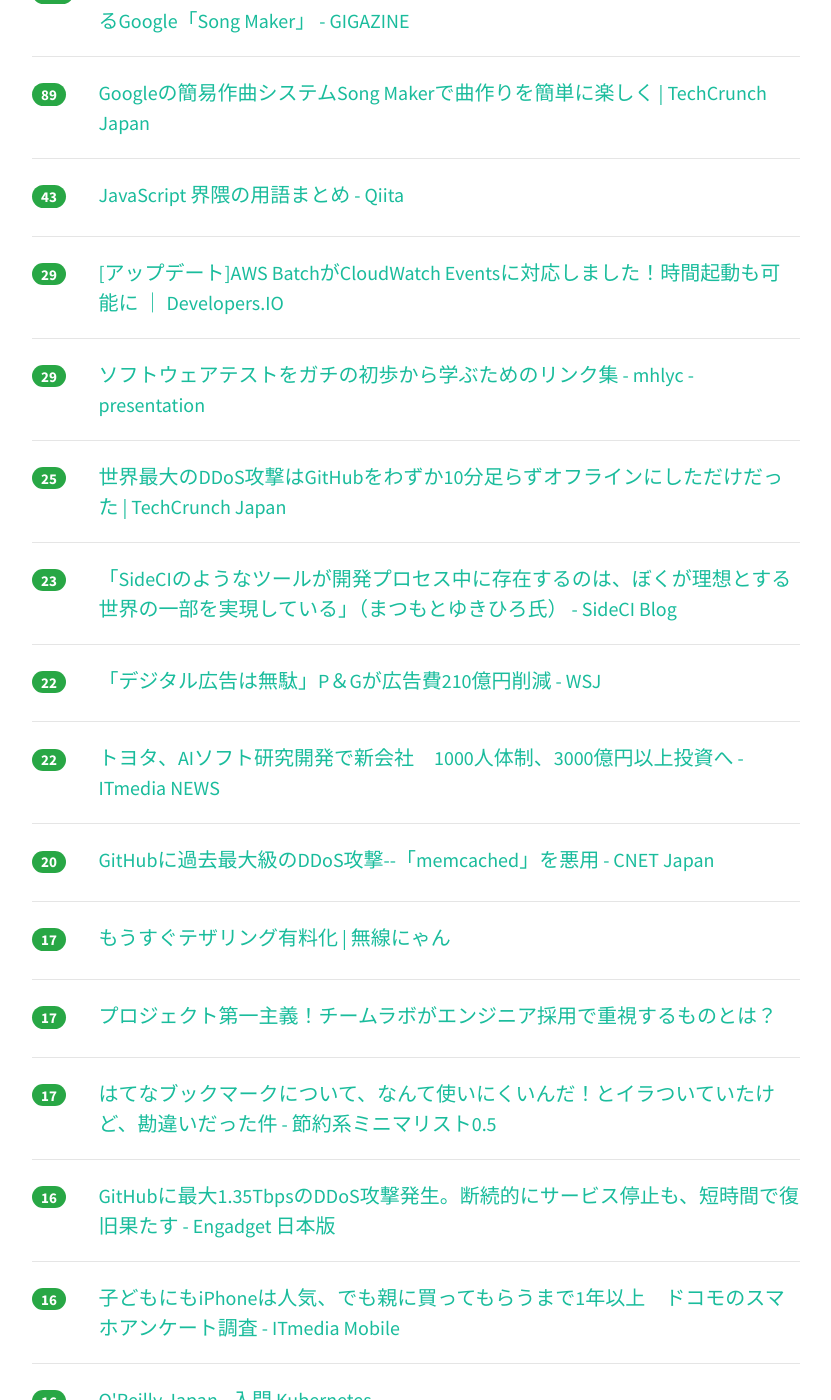
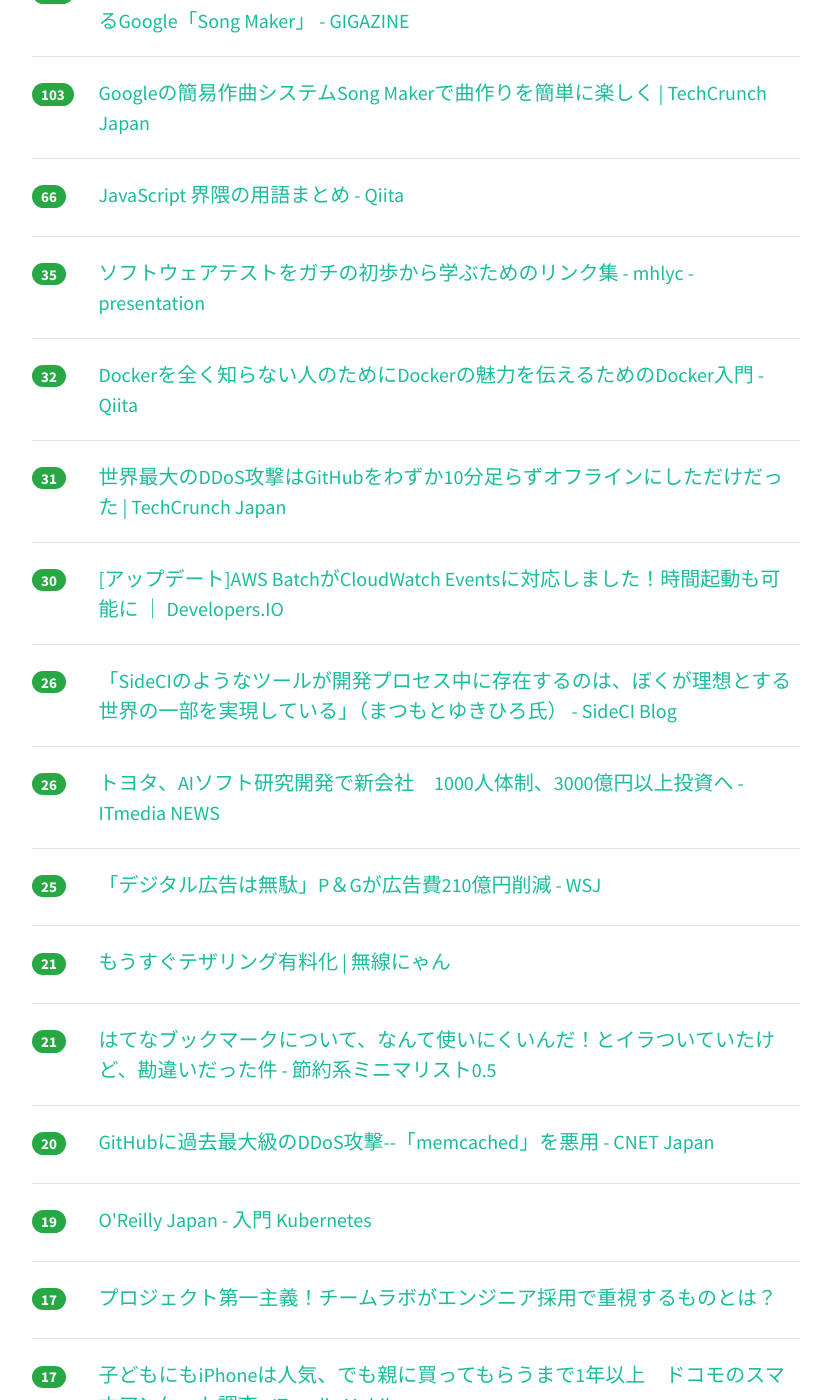
Before and after one commit to yatta47/hatena-matome-site, a Jekyll site: the page built from _posts/2018-03-03-hatena.md, in a window 1280 px wide and 1400 px high, scrolled down 419 px. Shown: the whole window, without its empty margins (224-1055 px from the left). Built offline with Jekyll 4.4.1, drawn with Linux system fonts in a browser that asks for light colours; nearby versions of some CDN libraries; some of the changed text lies outside the part shown.

Commit message:
Updated 2018-03-03

```diff
--- a/_posts/2018-03-03-hatena.md
+++ b/_posts/2018-03-03-hatena.md
@@ -1,54 +1,69 @@
 ---
 layout: post
 title:  "2018-03-03 はてぶIT"
-date:   2018-03-03 10:03:04
+date:   2018-03-03 11:03:03
 tags: [it-hotentry]
 ---
-21 件のデータあり
+23 件のデータあり
 
 <hr><div class="row">
-<div class="col-1"><span class="badge badge-pill badge-success h2">156</span></div>
+<div class="col-1"><span class="badge badge-pill badge-success h2">211</span></div>
 <div class="col-11"><a href='https://gigazine.net/news/20180302-chrome-music-lab-song-maker/' target='_blank'>インストール不要・誰でも無料で打ち込み音楽をブラウザ上で簡単に作曲できるGoogle「Song Maker」 - GIGAZINE</a></div>
 </div>
 <hr>
 <div class="row">
-<div class="col-1"><span class="badge badge-pill badge-success h2">89</span></div>
+<div class="col-1"><span class="badge badge-pill badge-success h2">103</span></div>
 <div class="col-11"><a href='http://jp.techcrunch.com/2018/03/02/2018-03-02-googles-song-maker-experiment-makes-making-songs-easy/' target='_blank'>Googleの簡易作曲システムSong Makerで曲作りを簡単に楽しく | TechCrunch Japan</a></div>
 </div>
 <hr>
 <div class="row">
-<div class="col-1"><span class="badge badge-pill badge-success h2">43</span></div>
+<div class="col-1"><span class="badge badge-pill badge-success h2">66</span></div>
 <div class="col-11"><a href='https://qiita.com/sinsengumi/items/e20342d13cbdd7ac2304' target='_blank'>JavaScript 界隈の用語まとめ - Qiita</a></div>
 </div>
 <hr>
 <div class="row">
-<div class="col-1"><span class="badge badge-pill badge-success h2">29</span></div>
+<div class="col-1"><span class="badge badge-pill badge-success h2">35</span></div>
+<div class="col-11"><a href='http://mhlyc.hatenablog.com/entry/2017/05/26/074749' target='_blank'>ソフトウェアテストをガチの初歩から学ぶためのリンク集 - mhlyc -presentation</a></div>
+</div>
+<hr>
+<div class="row">
+<div class="col-1"><span class="badge badge-pill badge-success h2">32</span></div>
+<div class="col-11"><a href='https://qiita.com/bremen/items/4604f530fe25786240db' target='_blank'>Dockerを全く知らない人のためにDockerの魅力を伝えるためのDocker入門 - Qiita</a></div>
+</div>
+<hr>
+<div class="row">
+<div class="col-1"><span class="badge badge-pill badge-success h2">31</span></div>
+<div class="col-11"><a href='http://jp.techcrunch.com/2018/03/02/2018-03-02-the-worlds-largest-ddos-attack-took-github-offline-for-less-than-tens-minutes/' target='_blank'>世界最大のDDoS攻撃はGitHubをわずか10分足らずオフラインにしただけだった | TechCrunch Japan</a></div>
+</div>
+<hr>
+<div class="row">
+<div class="col-1"><span class="badge badge-pill badge-success h2">30</span></div>
 <div class="col-11"><a href='https://dev.classmethod.jp/cloud/aws/batch-cloudwatch-events/' target='_blank'>[アップデート]AWS BatchがCloudWatch Eventsに対応しました！時間起動も可能に ｜ Developers.IO</a></div>
 </div>
 <hr>
 <div class="row">
-<div class="col-1"><span class="badge badge-pill badge-success h2">29</span></div>
-<div class="col-11"><a href='http://mhlyc.hatenablog.com/entry/2017/05/26/074749' target='_blank'>ソフトウェアテストをガチの初歩から学ぶためのリンク集 - mhlyc -presentation</a></div>
+<div class="col-1"><span class="badge badge-pill badge-success h2">26</span></div>
+<div class="col-11"><a href='http://blog-ja.sideci.com/entry/2018/03/02/120636' target='_blank'>「SideCIのようなツールが開発プロセス中に存在するのは、ぼくが理想とする世界の一部を実現している」（まつもとゆきひろ氏） - SideCI Blog</a></div>
+</div>
+<hr>
+<div class="row">
+<div class="col-1"><span class="badge badge-pill badge-success h2">26</span></div>
+<div class="col-11"><a href='http://www.itmedia.co.jp/news/articles/1803/02/news094.html' target='_blank'>トヨタ、AIソフト研究開発で新会社　1000人体制、3000億円以上投資へ - ITmedia NEWS</a></div>
 </div>
 <hr>
 <div class="row">
 <div class="col-1"><span class="badge badge-pill badge-success h2">25</span></div>
-<div class="col-11"><a href='http://jp.techcrunch.com/2018/03/02/2018-03-02-the-worlds-largest-ddos-attack-took-github-offline-for-less-than-tens-minutes/' target='_blank'>世界最大のDDoS攻撃はGitHubをわずか10分足らずオフラインにしただけだった | TechCrunch Japan</a></div>
-</div>
-<hr>
-<div class="row">
-<div class="col-1"><span class="badge badge-pill badge-success h2">23</span></div>
-<div class="col-11"><a href='http://blog-ja.sideci.com/entry/2018/03/02/120636' target='_blank'>「SideCIのようなツールが開発プロセス中に存在するのは、ぼくが理想とする世界の一部を実現している」（まつもとゆきひろ氏） - SideCI Blog</a></div>
-</div>
-<hr>
-<div class="row">
-<div class="col-1"><span class="badge badge-pill badge-success h2">22</span></div>
 <div class="col-11"><a href='http://jp.wsj.com/articles/SB10677789349905104721204584075733211467254' target='_blank'>「デジタル広告は無駄」P＆Gが広告費210億円削減 - WSJ</a></div>
 </div>
 <hr>
 <div class="row">
-<div class="col-1"><span class="badge badge-pill badge-success h2">22</span></div>
-<div class="col-11"><a href='http://www.itmedia.co.jp/news/articles/1803/02/news094.html' target='_blank'>トヨタ、AIソフト研究開発で新会社　1000人体制、3000億円以上投資へ - ITmedia NEWS</a></div>
+<div class="col-1"><span class="badge badge-pill badge-success h2">21</span></div>
+<div class="col-11"><a href='http://wnyan.jp/4327' target='_blank'>もうすぐテザリング有料化 | 無線にゃん</a></div>
+</div>
+<hr>
+<div class="row">
+<div class="col-1"><span class="badge badge-pill badge-success h2">21</span></div>
+<div class="col-11"><a href='http://www.rupannzasann.com/entry/2018/03/03/040000' target='_blank'>はてなブックマークについて、なんて使いにくいんだ！とイラついていたけど、勘違いだった件 - 節約系ミニマリスト0.5</a></div>
 </div>
 <hr>
 <div class="row">
@@ -57,8 +72,8 @@ tags: [it-hotentry]
 </div>
 <hr>
 <div class="row">
-<div class="col-1"><span class="badge badge-pill badge-success h2">17</span></div>
-<div class="col-11"><a href='http://wnyan.jp/4327' target='_blank'>もうすぐテザリング有料化 | 無線にゃん</a></div>
+<div class="col-1"><span class="badge badge-pill badge-success h2">19</span></div>
+<div class="col-11"><a href='https://www.oreilly.co.jp/books/9784873118406/' target='_blank'>O'Reilly Japan - 入門 Kubernetes</a></div>
 </div>
 <hr>
 <div class="row">
@@ -68,7 +83,7 @@ tags: [it-hotentry]
 <hr>
 <div class="row">
 <div class="col-1"><span class="badge badge-pill badge-success h2">17</span></div>
-<div class="col-11"><a href='http://www.rupannzasann.com/entry/2018/03/03/040000' target='_blank'>はてなブックマークについて、なんて使いにくいんだ！とイラついていたけど、勘違いだった件 - 節約系ミニマリスト0.5</a></div>
+<div class="col-11"><a href='http://www.itmedia.co.jp/mobile/articles/1803/02/news118.html' target='_blank'>子どもにもiPhoneは人気、でも親に買ってもらうまで1年以上　ドコモのスマホアンケート調査 - ITmedia Mobile</a></div>
 </div>
 <hr>
 <div class="row">
@@ -78,27 +93,17 @@ tags: [it-hotentry]
 <hr>
 <div class="row">
 <div class="col-1"><span class="badge badge-pill badge-success h2">16</span></div>
-<div class="col-11"><a href='http://www.itmedia.co.jp/mobile/articles/1803/02/news118.html' target='_blank'>子どもにもiPhoneは人気、でも親に買ってもらうまで1年以上　ドコモのスマホアンケート調査 - ITmedia Mobile</a></div>
-</div>
-<hr>
-<div class="row">
-<div class="col-1"><span class="badge badge-pill badge-success h2">16</span></div>
-<div class="col-11"><a href='https://www.oreilly.co.jp/books/9784873118406/' target='_blank'>O'Reilly Japan - 入門 Kubernetes</a></div>
-</div>
-<hr>
-<div class="row">
-<div class="col-1"><span class="badge badge-pill badge-success h2">14</span></div>
 <div class="col-11"><a href='https://www.businessinsider.jp/post-163168' target='_blank'>なぜ？ auとソフトバンクの「テザリング実質有料化」 —— ドコモの対応はどうなる？ | BUSINESS INSIDER JAPAN</a></div>
 </div>
 <hr>
 <div class="row">
 <div class="col-1"><span class="badge badge-pill badge-success h2">13</span></div>
-<div class="col-11"><a href='https://qiita.com/bremen/items/4604f530fe25786240db' target='_blank'>Dockerを全く知らない人のためにDockerの魅力を伝えるためのDocker入門 - Qiita</a></div>
+<div class="col-11"><a href='http://japanese.engadget.com/2018/03/02/kddi/' target='_blank'>「新しい時代のことに興味があった」KDDI田中社長へのラストインタビュー：週刊モバイル通信 石野純也 - Engadget 日本版</a></div>
 </div>
 <hr>
 <div class="row">
 <div class="col-1"><span class="badge badge-pill badge-success h2">12</span></div>
-<div class="col-11"><a href='http://japanese.engadget.com/2018/03/02/kddi/' target='_blank'>「新しい時代のことに興味があった」KDDI田中社長へのラストインタビュー：週刊モバイル通信 石野純也 - Engadget 日本版</a></div>
+<div class="col-11"><a href='https://dev.classmethod.jp/client-side/language-client-side/try-swift-tokyo-2018-optimizing-swift-code-for-separation-of-concerns-and-simplicity/' target='_blank'>Swift版リーダブルコード「関心の分離と単純化のためのSwiftコードの最適化」 #tryswiftconf ｜ Developers.IO</a></div>
 </div>
 <hr>
 <div class="row">
@@ -107,6 +112,11 @@ tags: [it-hotentry]
 </div>
 <hr>
 <div class="row">
+<div class="col-1"><span class="badge badge-pill badge-success h2">9</span></div>
+<div class="col-11"><a href='http://twitter.com/twitterjp/status/969316382465601536' target='_blank'>Twitter Japanさんのツイート: "嫌がらせやスパム、まちがった情報などのTwitter上にある問題を「健全性指数」を向上させることで解決していきます。この健全性の測定方法を公募し、進歩過程</a></div>
+</div>
+<hr>
+<div class="row">
 <div class="col-1"><span class="badge badge-pill badge-success h2">8</span></div>
 <div class="col-11"><a href='http://www.itmedia.co.jp/mobile/articles/1803/02/news109.html' target='_blank'>探してみよう！　3万円前後で買える「春スマホ」（キャリア実質価格編） (1/3) - ITmedia Mobile</a></div>
 </div>
```
